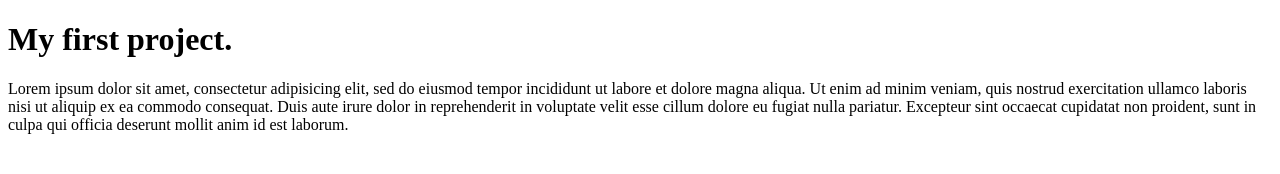
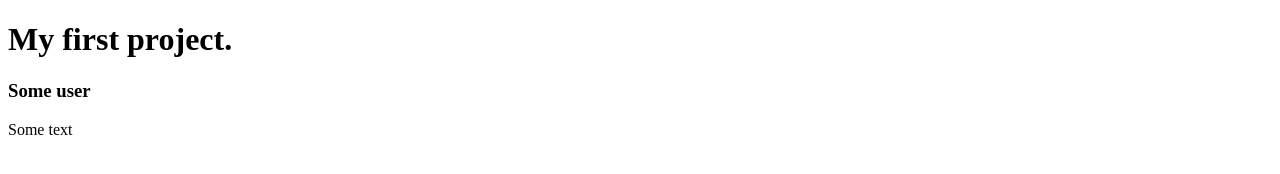
Before and after one commit to Vitaliy-Oh/Torg98, a plain HTML site: page index.html in a window 1280 px wide. Drawn offline with Linux system fonts and the light colour scheme.

Commit message:
Update index.html some users

```diff
--- a/index.html
+++ b/index.html
@@ -7,11 +7,7 @@
 </head>
 <body>
 	<h1>My first project.</h1>
-	<p>Lorem ipsum dolor sit amet, consectetur adipisicing elit, sed do eiusmod
-	tempor incididunt ut labore et dolore magna aliqua. Ut enim ad minim veniam,
-	quis nostrud exercitation ullamco laboris nisi ut aliquip ex ea commodo
-	consequat. Duis aute irure dolor in reprehenderit in voluptate velit esse
-	cillum dolore eu fugiat nulla pariatur. Excepteur sint occaecat cupidatat non
-	proident, sunt in culpa qui officia deserunt mollit anim id est laborum.</p>
+	<h3>Some user</h3>
+	<p>Some text</p>
 </body>
 </html>
```
